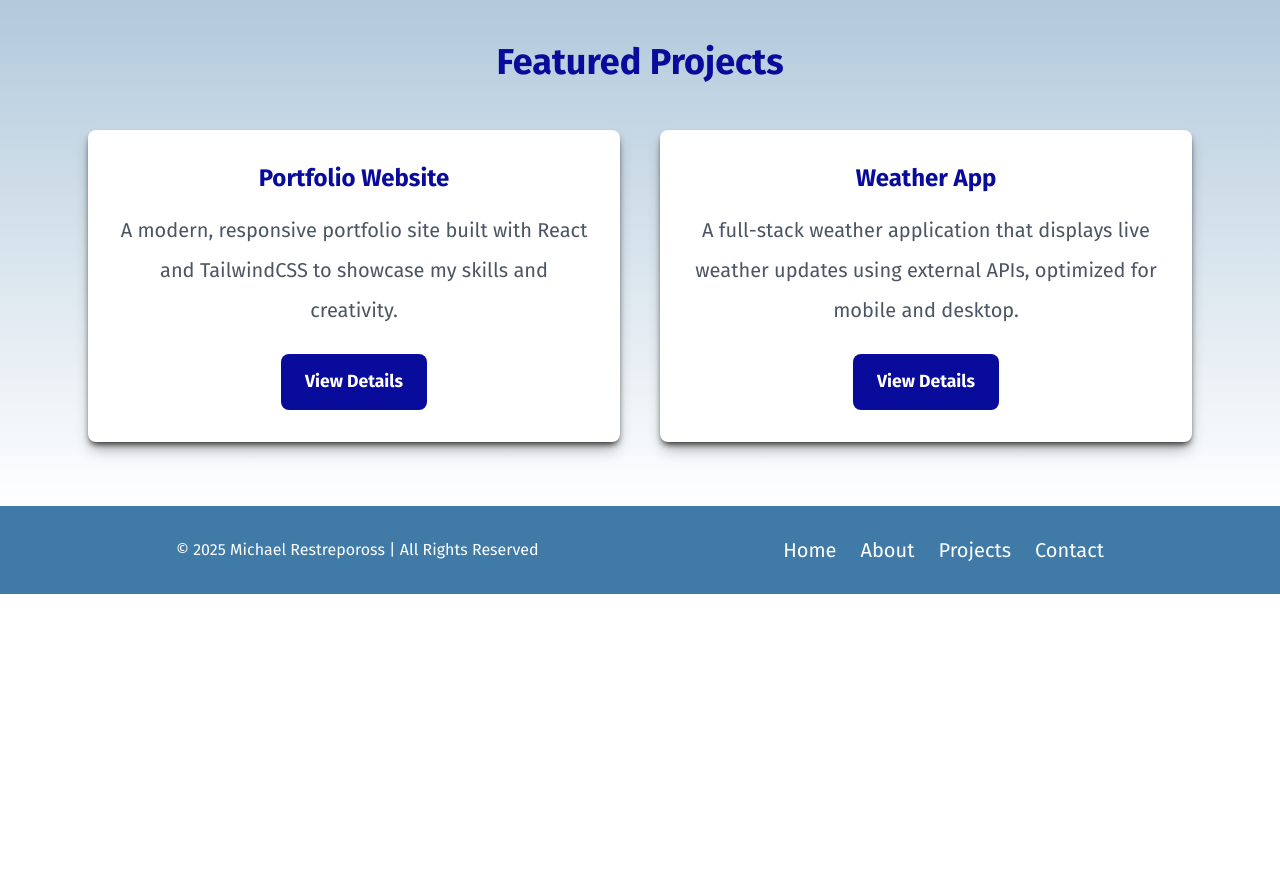
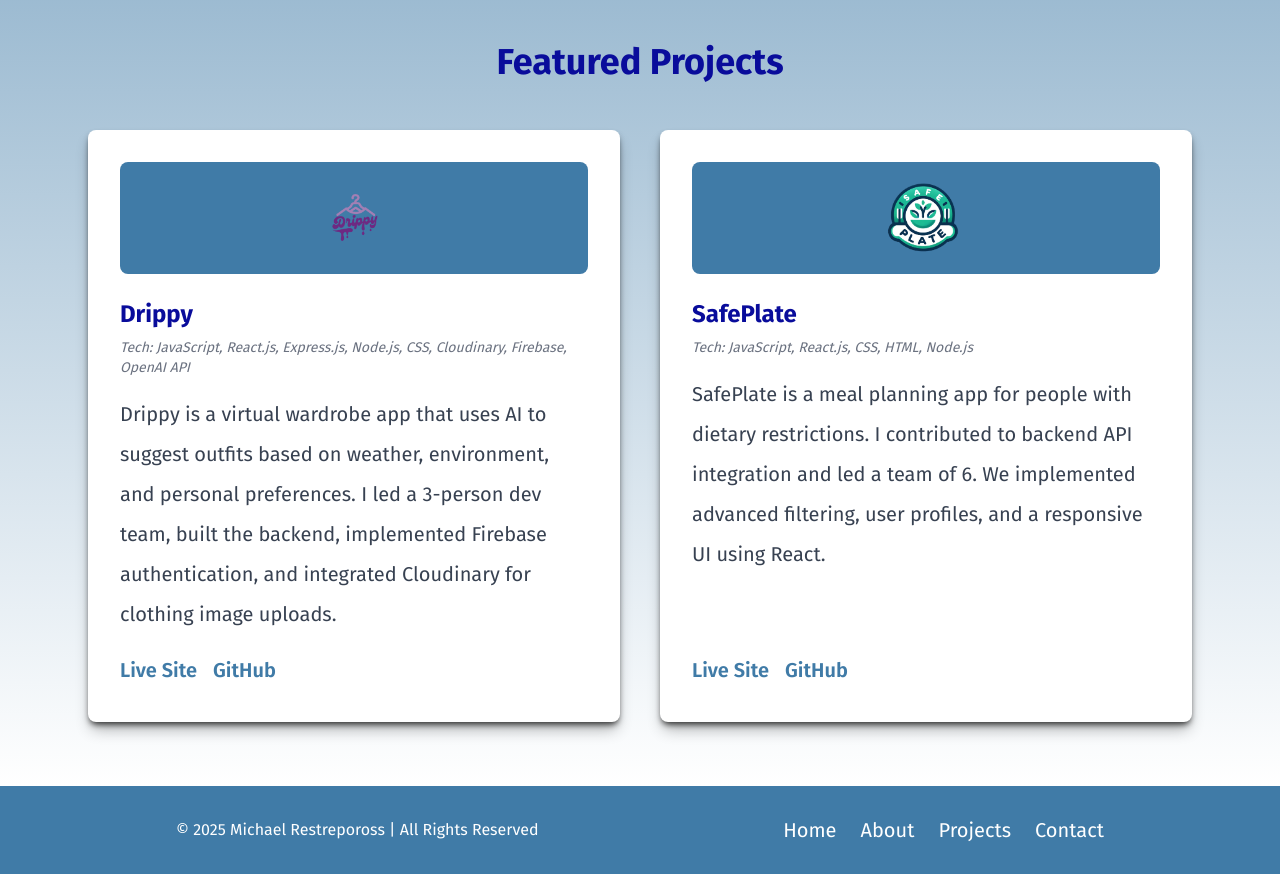
Before and after one commit to joinpursuit/L3_V3_portfolio_site, a React (Vite) app: page / in a window 1280 px wide. Shown: the part 780-1654 px from the top of the page. Before the commit the page ends 1374 px from the top, so only its background shows below. Built offline with nearby package versions, Linux system fonts and the light colour scheme.

Commit message:
Updated landing page with the 2 images and general description of projects

```diff
--- a/src/pages/LandingPage.jsx
+++ b/src/pages/LandingPage.jsx
@@ -50,32 +50,38 @@ const LandingPage = () => {
         <h2 className="text-4xl font-bold text-duke-blue text-center mb-12">Featured Projects</h2>
         <div className="grid grid-cols-1 md:grid-cols-2 gap-10">
 
-          {/* Project 1 */}
-          <div className="bg-white p-8 rounded-lg shadow-dark-lg hover:shadow-dark-xl transition duration-300 flex flex-col items-center text-center">
-            <h3 className="text-2xl font-bold text-duke-blue mb-4">Portfolio Website</h3>
-            <p className="text-gray-600 mb-6">
-              A modern, responsive portfolio site built with React and TailwindCSS to showcase my skills and creativity.
+          {/* Drippy */}
+          <div className="bg-white p-8 rounded-lg shadow-dark-lg hover:shadow-dark-xl transition duration-300 flex flex-col items-start">
+            <div className="bg-light-blue rounded-lg p-4 mb-6 w-full flex justify-center">
+              <img src="/src/assets/drippylogo.png" alt="Drippy Logo" className="h-20 object-contain" />
+            </div>
+            <h3 className="text-2xl font-bold text-duke-blue mb-2">Drippy</h3>
+            <p className="text-sm italic text-gray-500 mb-4">Tech: JavaScript, React.js, Express.js, Node.js, CSS, Cloudinary, Firebase, OpenAI API</p>
+            <p className="text-gray-700 mb-4">
+              Drippy is a virtual wardrobe app that uses AI to suggest outfits based on weather, environment, and personal preferences.
+              I led a 3-person dev team, built the backend, implemented Firebase authentication, and integrated Cloudinary for clothing image uploads.
             </p>
-            <button
-              onClick={handleProjectsClick}
-              className="bg-duke-blue hover:bg-light-blue text-white font-bold py-2 px-6 rounded-lg transition duration-300"
-            >
-              View Details
-            </button>
+            <div className="flex space-x-4 mt-auto">
+              <a href="https://dripy.netlify.app/" target="_blank" rel="noopener noreferrer" className="text-light-blue font-semibold hover:underline">Live Site</a>
+              <a href="https://github.com/MichaelARestrepoross/Drippy-Client" target="_blank" rel="noopener noreferrer" className="text-light-blue font-semibold hover:underline">GitHub</a>
+            </div>
           </div>
 
-          {/* Project 2 */}
-          <div className="bg-white p-8 rounded-lg shadow-dark-lg hover:shadow-dark-xl transition duration-300 flex flex-col items-center text-center">
-            <h3 className="text-2xl font-bold text-duke-blue mb-4">Weather App</h3>
-            <p className="text-gray-600 mb-6">
-              A full-stack weather application that displays live weather updates using external APIs, optimized for mobile and desktop.
+          {/* SafePlate */}
+          <div className="bg-white p-8 rounded-lg shadow-dark-lg hover:shadow-dark-xl transition duration-300 flex flex-col items-start">
+            <div className="bg-light-blue rounded-lg p-4 mb-6 w-full flex justify-center">
+              <img src="/src/assets/SafePlateLogo.png" alt="SafePlate Logo" className="h-20 object-contain" />
+            </div>
+            <h3 className="text-2xl font-bold text-duke-blue mb-2">SafePlate</h3>
+            <p className="text-sm italic text-gray-500 mb-4">Tech: JavaScript, React.js, CSS, HTML, Node.js</p>
+            <p className="text-gray-700 mb-4">
+              SafePlate is a meal planning app for people with dietary restrictions.
+              I contributed to backend API integration and led a team of 6. We implemented advanced filtering, user profiles, and a responsive UI using React.
             </p>
-            <button
-              onClick={handleProjectsClick}
-              className="bg-duke-blue hover:bg-light-blue text-white font-bold py-2 px-6 rounded-lg transition duration-300"
-            >
-              View Details
-            </button>
+            <div className="flex space-x-4 mt-auto">
+              <a href="https://safeplate1.netlify.app/" target="_blank" rel="noopener noreferrer" className="text-light-blue font-semibold hover:underline">Live Site</a>
+              <a href="https://github.com/MichaelARestrepoross/safeplate-project" target="_blank" rel="noopener noreferrer" className="text-light-blue font-semibold hover:underline">GitHub</a>
+            </div>
           </div>
 
         </div>
```
